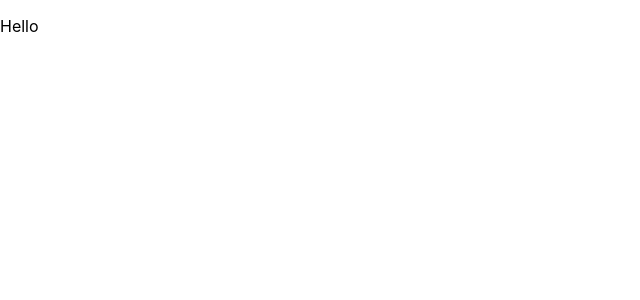
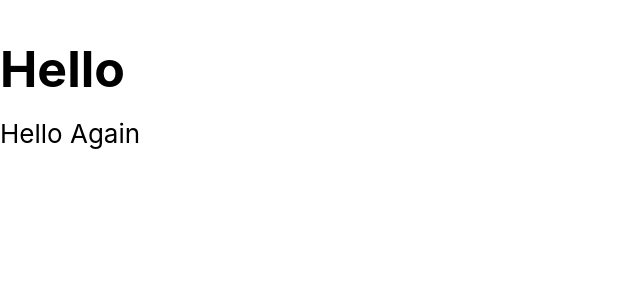
Before and after one commit to lenakujath/netflix-clone, a React (Create React App) app: page / in a window 1280 px wide. Shown: the top 300 px of the page, without its empty margins (0-640 px from the left). Built offline with nearby package versions, Linux system fonts and the light colour scheme.

Commit message:
adds basic styles to jumbotron

```diff
--- a/src/components/jumbotron/index.js
+++ b/src/components/jumbotron/index.js
@@ -1,5 +1,5 @@
 import React from 'react';
-import { Inner, Item, Container } from './styles/jumbotron';
+import { Inner, Item, Container, Title, SubTitle } from './styles/jumbotron';
 
 export default function Jumbotron({ children, direction = 'row', ...restProps }) {
     return (
@@ -14,3 +14,9 @@ export default function Jumbotron({ children, direction = 'row', ...restProps })
 Jumbotron.Container = function JumbotronContainer({ children, ...restProps }) {
     return <Container {...restProps}>{children}</Container>;
 }
+Jumbotron.Title = function JumbotronTitle({ children, ...restProps }) {
+    return <Title {...restProps}>{children}</Title>;
+}
+Jumbotron.SubTitle = function JumbotronSubTitle({ children, ...restProps }) {
+    return <SubTitle {...restProps}>{children}</SubTitle>;
+}
--- a/src/components/jumbotron/styles/jumbotron.js
+++ b/src/components/jumbotron/styles/jumbotron.js
@@ -3,11 +3,44 @@ import styled from 'styled-components';
 export const Inner = styled.div`
     display: flex;
     align-items: center;
+    justify-content: space-space-between;
+    flex-direction: ${({ direction }) => direction};
+    max-width: 1100px;
+    margin: auto;
+    width: 100%;
+
+    @media (max-width: 1000px) {
+        flex-direction: column;
+    }
 
 `
 export const Item = styled.div`
+    display: flex;
+`
+export const Container = styled.section`
 
 `
-export const Container = styled.div`
+export const Title = styled.h1`
+    font-size: 50px;
+    line-height: 1.1;
+    margin-bottom: 8px;
+
+    @media (max-width: 600px) {
+        font-size: 35px;
+    }
 
 `
+export const SubTitle = styled.h1`
+    font-size: 26px;
+    font-weight: normal;
+    line-height: normal;
+
+    @media (max-width: 600px) {
+        font-size: 18px;
+ }
+
+`
+export const Image = styled.img`
+    max-width: 100%;
+    height: auto;
+`
--- a/src/pages/home.js
+++ b/src/pages/home.js
@@ -4,7 +4,12 @@ import Jumbotron from '../components/jumbotron';
 export default function Home() {
     return (
         <Jumbotron.Container>
-            <p>Hello</p>
+            <Jumbotron.Title>
+                Hello
+            </Jumbotron.Title>
+            <Jumbotron.SubTitle>
+                Hello Again
+            </Jumbotron.SubTitle>
         </Jumbotron.Container>
     )
 }
```
